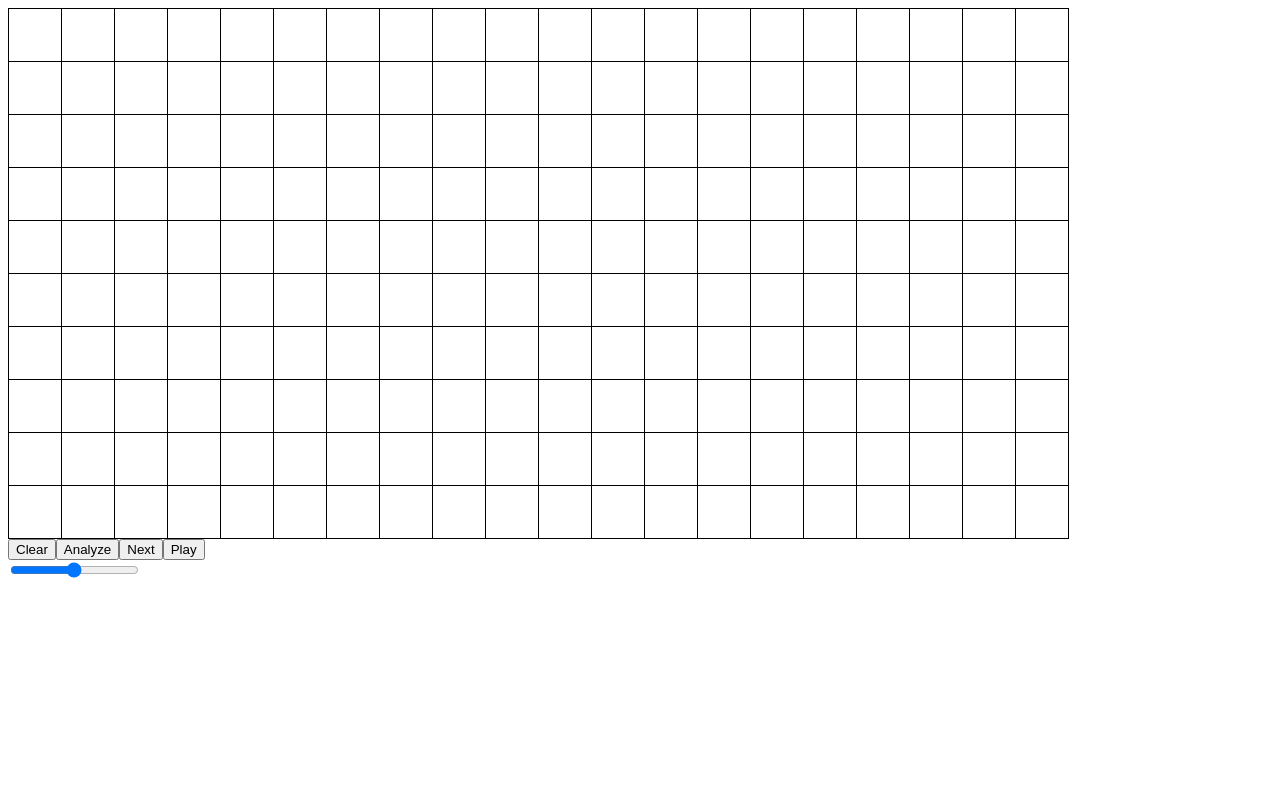
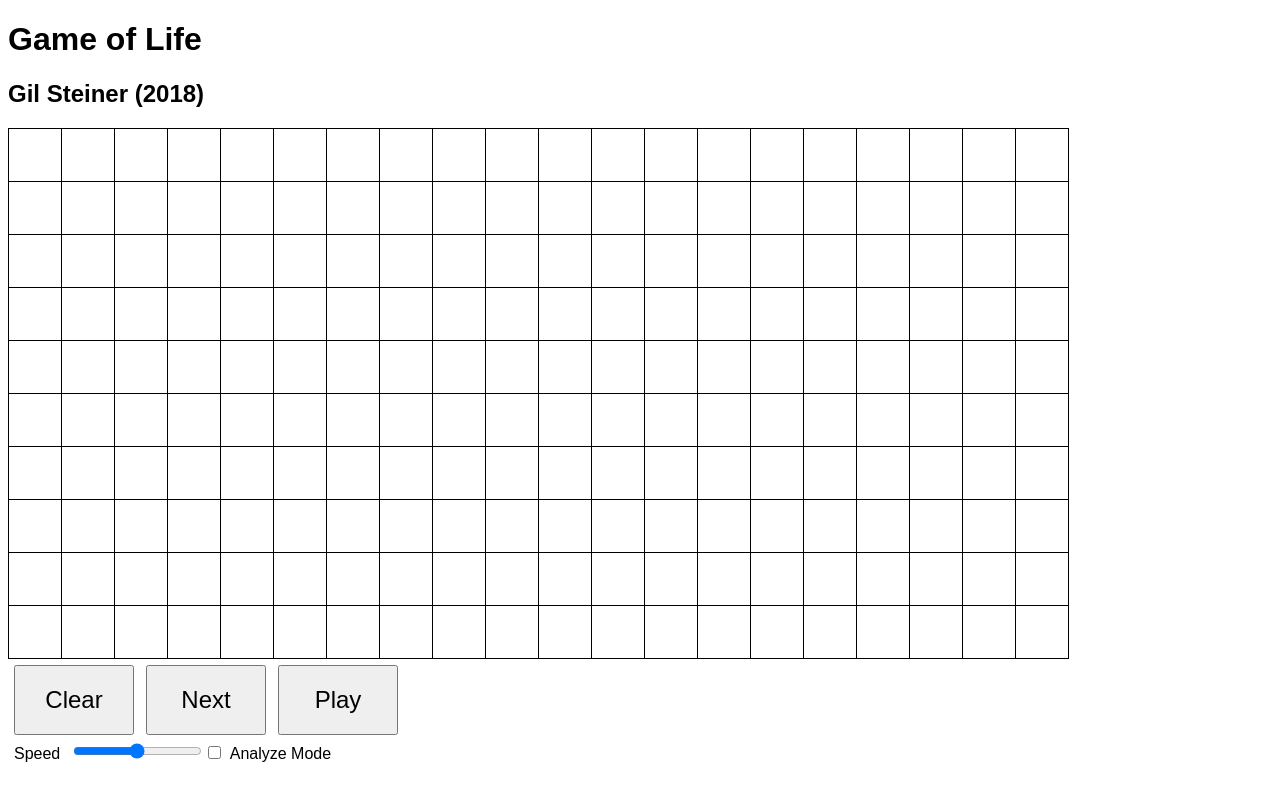
Before and after one commit to gamesgil/angular-gameoflife6, an Angular app: page / in a window 1280 px wide. Built offline with nearby package versions, Linux system fonts and the light colour scheme.

Commit message:
- improved interface - dynamic analysis - bug fixes

```diff
--- a/src/app/app.component.css
+++ b/src/app/app.component.css
@@ -12,3 +12,15 @@ td {
 table {
   border-collapse: collapse;
 }
+
+button {
+  width: 120px;
+  height: 70px;
+  font-size: 1.5rem;
+  margin: 6px;
+}
+
+label {
+  margin: 6px;
+
+}
--- a/src/app/app.component.html
+++ b/src/app/app.component.html
@@ -1,15 +1,19 @@
+<h1>Game of Life</h1>
+<h2>Gil Steiner (2018)</h2>
+
 <table>
   <tbody>
     <tr *ngFor="let row of getArray(HEIGHT)">
-      <td #cell *ngFor="let cell of getArray(WIDTH)"
+      <td #cell *ngFor="let col of getArray(WIDTH)"
+        [style.opacity]="getOpacity(col, row)"
         (click)="mark($event, cell, row)"></td>
     </tr>
   </tbody>
 </table>
 
 <button (click)="clear()">Clear</button>
-<button (click)="analyze()">Analyze</button>
 <button (click)="next()">Next</button>
 <button (click)="playPause()">{{otherState}}</button>
 <br>
-<input type="range" max="100" min="1" (change)="onChangeSpeed($event)">
+<label for="speed">Speed </label><input type="range" id="speed" max="100" min="1" (change)="onChangeSpeed($event)">
+<input type="checkbox" name="analyze" (click)="onClickAnalyze($event)"><label for="analyze">Analyze Mode</label>
--- a/src/app/app.component.ts
+++ b/src/app/app.component.ts
@@ -19,12 +19,21 @@ export class AppComponent implements AfterViewInit {
   speed = 500;
   state = 'Pause';
 
+  opacities = new Array(this.WIDTH * this.HEIGHT).fill(1);
+  isAnalyzeMode = false;
+
   ngAfterViewInit() {
     this.cells = this.tds.map(e => e.nativeElement);
   }
 
   getArray(size) {
     return new Array(size).fill(0).map((item, idx) => idx);
+
+
+  }
+
+  getOpacity(x, y) {
+    return this.opacities ? (this.opacities[y * this.WIDTH + x]).toString() : '1';
   }
 
   mark(event, x, y) {
@@ -38,6 +47,10 @@ export class AppComponent implements AfterViewInit {
 
     if (this.state === 'Play') {
       this.playPause();
+    }
+
+    if (this.isAnalyzeMode) {
+      this.analyze();
     }
   }
 
@@ -55,13 +68,30 @@ export class AppComponent implements AfterViewInit {
 
       if (isLive && (neighbors < 2 || neighbors > 3)) {
         dying.push(y * this.WIDTH + x);
+
+        this.opacities[y * this.WIDTH + x] = 1;
       } else if (!isLive && neighbors === 3) {
         spawning.push(y * this.WIDTH + x);
+
+        this.opacities[y * this.WIDTH + x] = 1;
+      } else {
+        this.opacities[y * this.WIDTH + x] = Math.max(0.2, this.opacities[y * this.WIDTH + x] - 0.1);
       }
     }
 
-    spawning.map(cellIdx => this.cells[cellIdx].classList.add('marked'));
-    dying.map(cellIdx => this.cells[cellIdx].classList.remove('marked'));
+    spawning.map(cellIdx => {
+      this.cells[cellIdx].classList.add('marked');
+    });
+
+    dying.map(cellIdx => {
+      this.cells[cellIdx].classList.remove('marked');
+
+      this.cells[cellIdx].style.opacity = 1;
+    });
+
+    if (this.isAnalyzeMode) {
+      this.analyze();
+    }
   }
 
   getCell(x, y) {
@@ -133,20 +163,26 @@ export class AppComponent implements AfterViewInit {
     }
   }
 
+  onClickAnalyze(e) {
+    this.isAnalyzeMode = e.target.checked;
+
+    this.analyze();
+  }
+
   analyze() {
-    const cells = document.body.querySelectorAll('td');
-
     for (let y = 0; y < this.HEIGHT; y++) {
       for (let x = 0; x < this.WIDTH; x++) {
-        cells[y * this.WIDTH + x].innerHTML = this.countNeighbors(
+        this.cells[y * this.WIDTH + x].innerHTML = this.isAnalyzeMode ? this.countNeighbors(
           x,
           y
-        ).toString();
+        ).toString() : '';
       }
     }
   }
 
   clear() {
+    this.opacities.map(val => 1);
+
     for (let i = 0; i < this.cells.length; i++) {
       this.cells[i].classList.remove('marked');
     }
@@ -154,6 +190,14 @@ export class AppComponent implements AfterViewInit {
     if (this.state === 'Play') {
       this.playPause();
     }
+
+    if (this.isAnalyzeMode) {
+      this.analyze();
+    }
+
+
+    this.opacities = new Array(this.WIDTH * this.HEIGHT).fill(1);
+
   }
 
   onChangeSpeed($event) {
--- a/src/styles.css
+++ b/src/styles.css
@@ -1 +1,4 @@
 /* You can add global styles to this file, and also import other style files */
+* {
+  font-family: sans-serif;
+}
```
Also changed, not shown: 1 other file (tests, documents, lock files or other folders).
